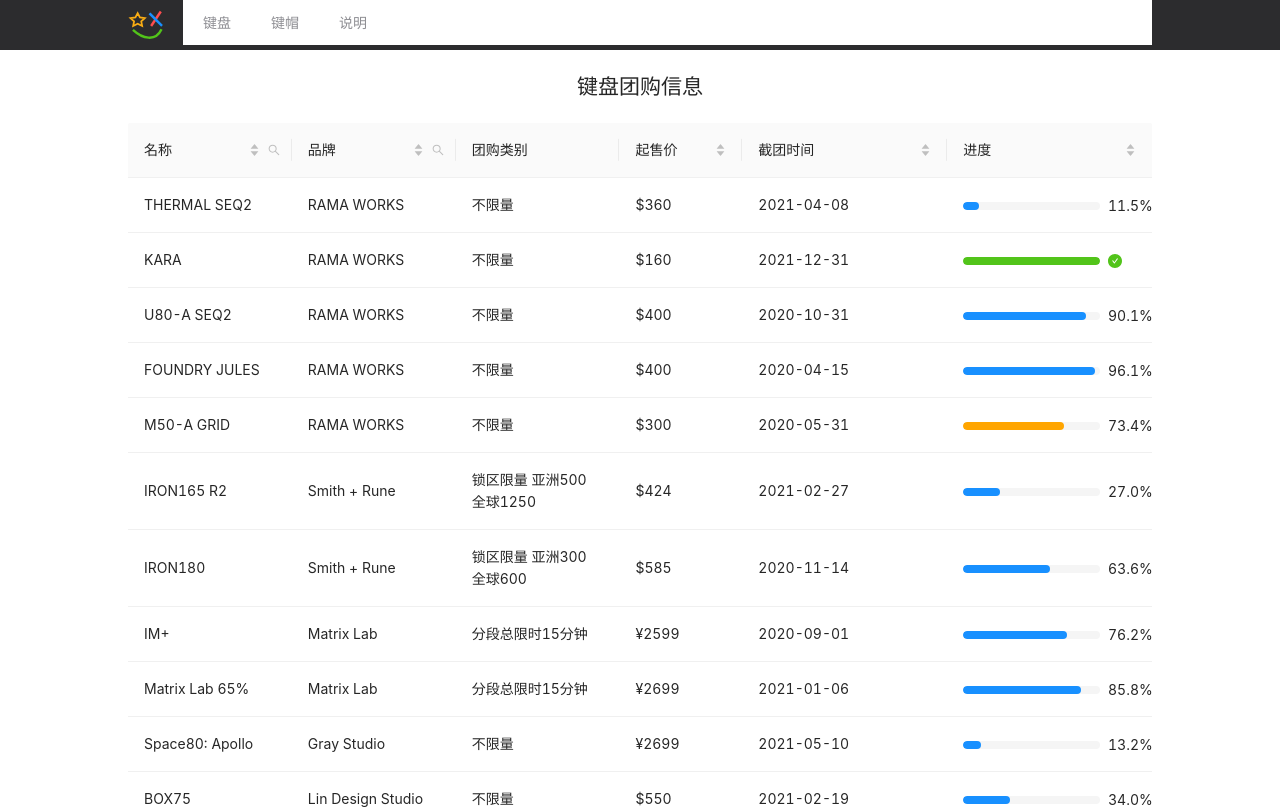
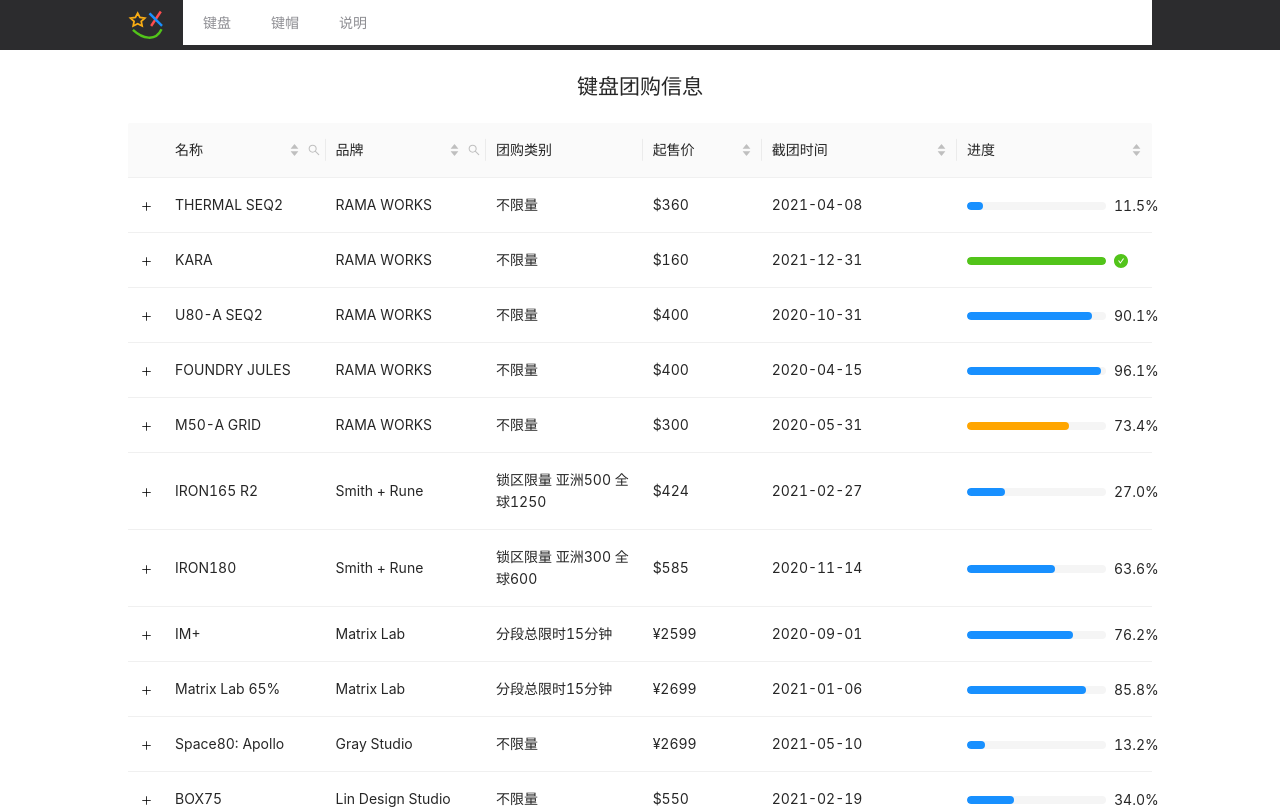
Before and after one commit to tinytoots/mykeyboard, a React (Create React App) app in the folder keyboard-official/: page / in a window 1280 px wide. Shown: the top 809 px of the page. Built offline with nearby package versions, Linux system fonts and the light colour scheme.

Commit message:
add expand row function

```diff
--- a/keyboard-official/src/components/Home/KbGbInfo/KbGbInfo.css
+++ b/keyboard-official/src/components/Home/KbGbInfo/KbGbInfo.css
@@ -13,3 +13,35 @@
     margin-top: 20px;
     margin-bottom: 20px;
 }
+
+.ant-table-thead > tr > th, .ant-table-tbody > tr > td, .ant-table tfoot > tr > th, .ant-table tfoot > tr > td {
+    position: relative;
+    padding: 16px 10px;
+    overflow-wrap: break-word;
+}
+
+.ant-table-row-expand-icon {
+    color: #1890ff;
+    text-decoration: none;
+    cursor: pointer;
+    transition: color 0.3s;
+    position: relative;
+    display: inline-flex;
+    float: left;
+    box-sizing: border-box;
+    width: 17px;
+    height: 17px;
+    padding: 0;
+    color: inherit;
+    line-height: 17px;
+    background: #fff;
+    border: 1px solid #fff;
+    border-radius: 2px;
+    outline: none;
+    transform: scale(0.94117647);
+    transition: all 0.3s;
+    -webkit-user-select: none;
+    -moz-user-select: none;
+    -ms-user-select: none;
+    user-select: none;
+}
--- a/keyboard-official/src/components/Home/KbGbInfo/KbGbInfo.js
+++ b/keyboard-official/src/components/Home/KbGbInfo/KbGbInfo.js
@@ -594,11 +594,11 @@ export default class KbGbInfo extends React.Component {
     return (
         <div>
             <h2 className="keyboardTitle">键盘团购信息</h2>
-            {/* <Progress className={'point'} percent={99} showInfo={false}/> 进度 <br/>
-            <Progress className={'point'} strokeColor="orange" percent={99} showInfo={false}/> 延期 <br/>
-            <Progress className={'point'} percent={100} showInfo={false}/> 发货 <br/>
-            <Progress className={'point'} strokeColor="red" percent={99} showInfo={false}/> 流团 <br/> */}
             <Table className={'table'} columns={columns} dataSource={data}
+            expandable={{
+              expandedRowRender: record => <p style={{ margin: 0 }}>品牌： {record.brand}<br/>团购类别： {record.type}<br/>起售价： {record.price}<br/>截团时间： {record.time}<br/>{record.progress} </p>,
+              rowExpandable: record => record.name !== 'Not Expandable',
+            }}
             pagination={{ defaultPageSize: 30}} />
         </div>
     )
--- a/keyboard-official/src/components/Home/KcGbInfo/KcGbInfo.js
+++ b/keyboard-official/src/components/Home/KcGbInfo/KcGbInfo.js
@@ -1722,6 +1722,10 @@ export default class KbGbInfo extends React.Component {
         <div>
             <h2 className="keycapTitle">键帽团购信息</h2>
             <Table className={'table'} columns={columns} dataSource={data}
+            expandable={{
+              expandedRowRender: record => <p style={{ margin: 0 }}>品牌： {record.brand}<br/>数量： {record.quantity}<br/>起售价： {record.price}<br/>截团时间： {record.time}<br/>{record.progress} </p>,
+              rowExpandable: record => record.name !== 'Not Expandable',
+            }}
             pagination={{ defaultPageSize: 30}} />
         </div>
     )
```
